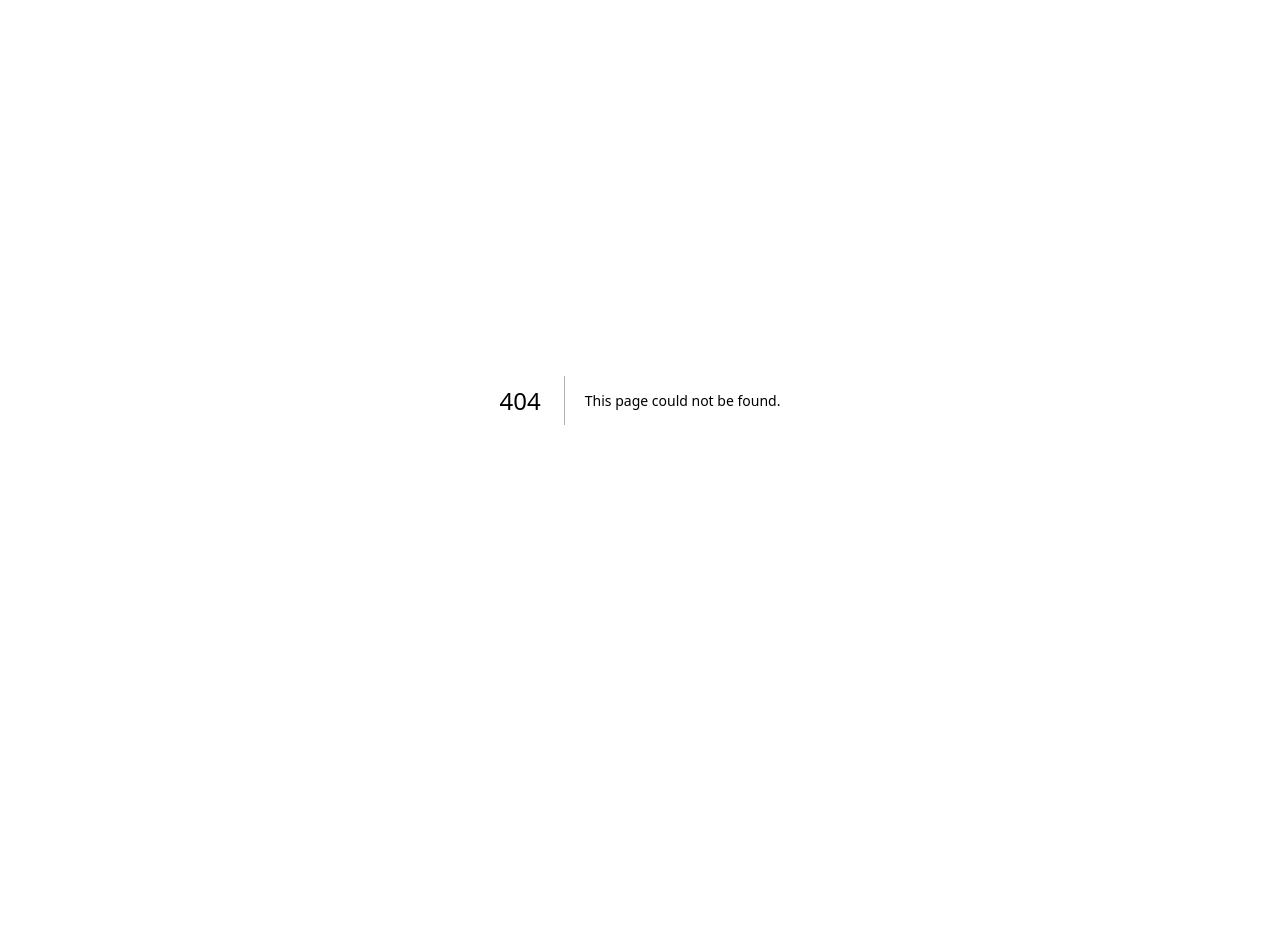
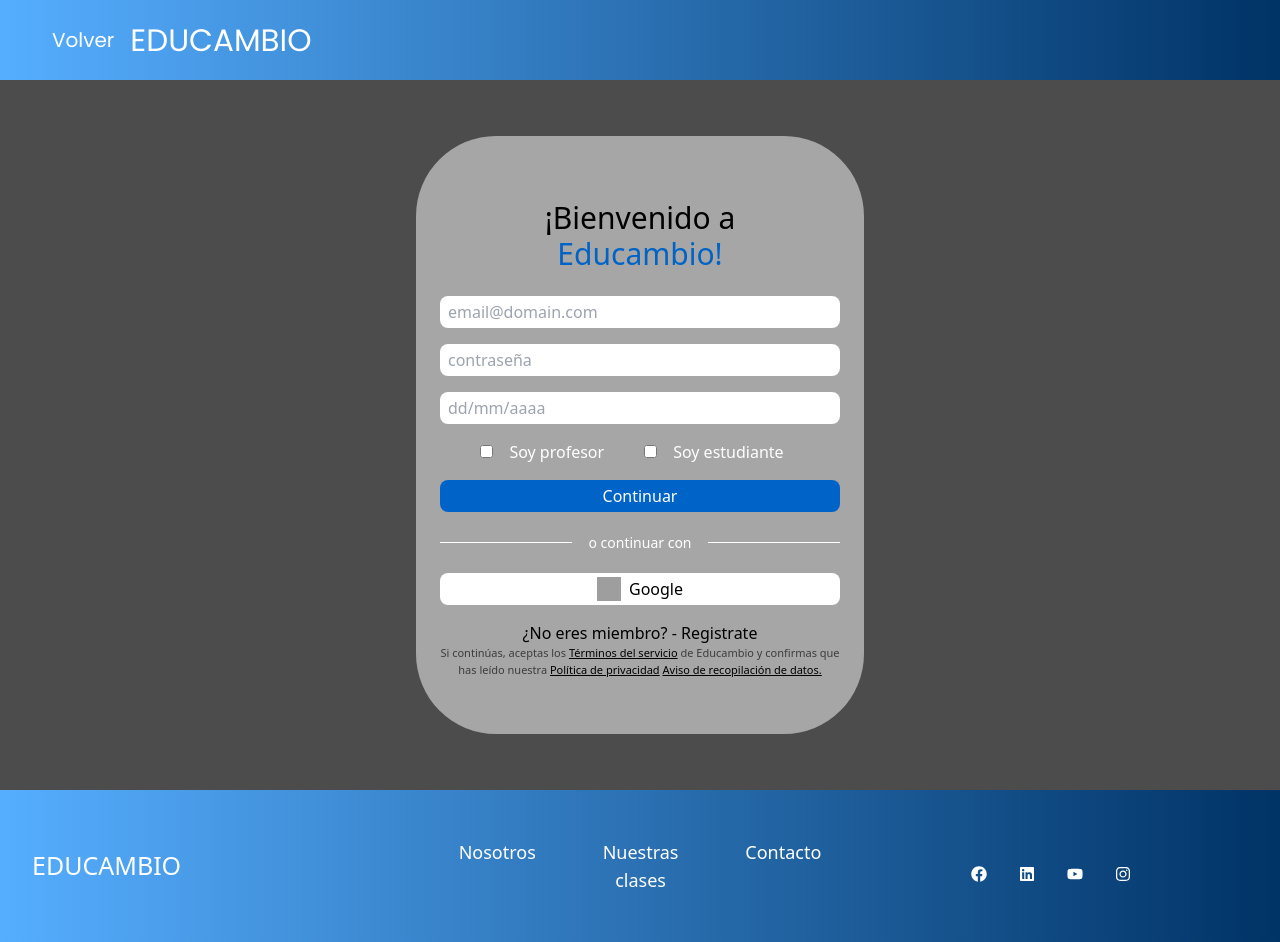
Before and after one commit to matiascruz-beep/educambio, a Next.js app: page /registro/first_registro in a window 1280 px wide. Before the commit this address had no page. Before the commit the page ends 800 px from the top, so only its background shows below. Built offline with nearby package versions, Linux system fonts and the light colour scheme; grey boxes are pictures that could not be loaded.

Commit message:
Primer registro funcional conectado con el 2do r4egistro

```diff
--- /dev/null
+++ b/pages/registro/first_registro.js
@@ -0,0 +1,134 @@
+import Footer_registro from "@/components/Register/Footer_registro";
+import Nav_registro from "@/components/Register/Nav_registro";
+import { FaFacebook, FaLinkedin, FaYoutube, FaInstagram } from "react-icons/fa";
+
+export default function() {
+    return (
+        <main className="h-screem">
+            <div>
+                <Nav_registro/>
+            </div>
+
+            <div className="bg-cover bg-center bg-no-repeat flex justify-center flex-grow">
+                <div className="bg-black/70 w-full flex items-center justify-center">
+                    <div className="bg-white/50 py-10 px-6 w-full max-w-md h-auto my-14" style={{ borderRadius: '5rem' }}>
+                        <h1 className="py-6 text-center text-3xl font-inter">
+                        ¡Bienvenido a
+                        <br />
+                        <span className="text-[#0063C7]">Educambio!</span>
+                        </h1>
+
+                        <form
+                            className="flex flex-col space-y-4 w-full"
+                            onSubmit={(e) => {
+                                e.preventDefault();
+
+                                const isProfesor = document.getElementById('profesor').checked;
+                                const isEstudiante = document.getElementById('estudiante').checked;
+
+                                if (isProfesor) {
+                                    window.location.href = './registro_profesor';
+                                } else if (isEstudiante) {
+                                    window.location.href = './registro_alumno';
+                                } else {
+                                alert('Por favor, selecciona una opción antes de continuar.');
+                                }
+                            }}
+                        >
+                            <input
+                            type="email"
+                            name="emailUser"
+                            id="emailUser"
+                            placeholder="email@domain.com"
+                            required
+                            className="rounded-lg pl-2 py-1"
+                            />
+                            <input
+                            type="password"
+                            name="password"
+                            id="password"
+                            placeholder="contraseña"
+                            required
+                            className="rounded-lg pl-2 py-1"
+                            />
+                            <input
+                            type="text"
+                            name="date"
+                            id="date"
+                            placeholder="dd/mm/aaaa"
+                            required
+                            className="rounded-lg pl-2 py-1"
+                            />
+                            <div className="flex items-center justify-center text-white">
+                                <div className="pr-6">
+                                    <input
+                                    type="checkbox"
+                                    id="profesor"
+                                    name="rol"
+                                    className="p-4"
+                                    onChange={(e) => {
+                                        if (e.target.checked) {
+                                        document.getElementById('estudiante').checked = false;
+                                        }
+                                    }}
+                                    />
+                                    <label htmlFor="profesor" className="p-4">
+                                    Soy profesor
+                                    </label>
+                                </div>
+
+                                <div>
+                                    <input
+                                    type="checkbox"
+                                    id="estudiante"
+                                    name="rol"
+                                    className="p-4"
+                                    onChange={(e) => {
+                                        if (e.target.checked) {
+                                        document.getElementById('profesor').checked = false;
+                                        }
+                                    }}
+                                    />
+                                    <label htmlFor="estudiante" className="p-4">
+                                    Soy estudiante
+                                    </label>
+                                </div>
+                                </div>
+
+                        <button className="bg-[#0063C7] text-white font-xl rounded-lg text-center py-1">
+                        Continuar
+                        </button>
+                        </form>
+
+                        <div className="flex items-center py-5">
+                            <div className="flex-grow border-t border-white"></div>
+                            <span className="mx-4 text-white text-[14px]">o continuar con</span>
+                            <div className="flex-grow border-t border-white"></div>
+                        </div>
+                        <button className="flex items-center justify-center bg-white rounded-lg w-full py-1 font-xl">
+                        <img src="img/Google.svg" alt="Logo de Google" className="w-6 h-6 mr-2" />
+                        <span>Google</span>
+                        </button>
+
+                        <div className="w-full py-4">
+                            <h5 className="text-center">
+                            ¿No eres miembro? - <a href="#">Registrate</a>
+                            </h5>
+                            <p className="text-[11px] text-[#3E3C3C] text-center">
+                            Si continúas, aceptas los{' '}
+                            <span className="text-black underline">Términos del servicio</span> de Educambio y
+                            confirmas que has leído nuestra{' '}
+                            <span className="text-black underline">Política de privacidad</span>{' '}
+                            <span className="text-black underline">Aviso de recopilación de datos.</span>
+                            </p>
+                        </div>
+                    </div>
+                </div>
+            </div>
+
+            <div>
+                <Footer_registro/>
+            </div>
+        </main>
+    )
+}
```
